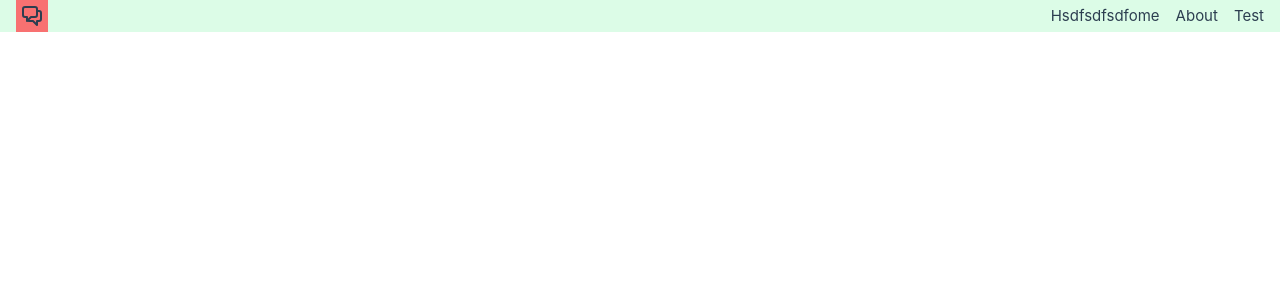
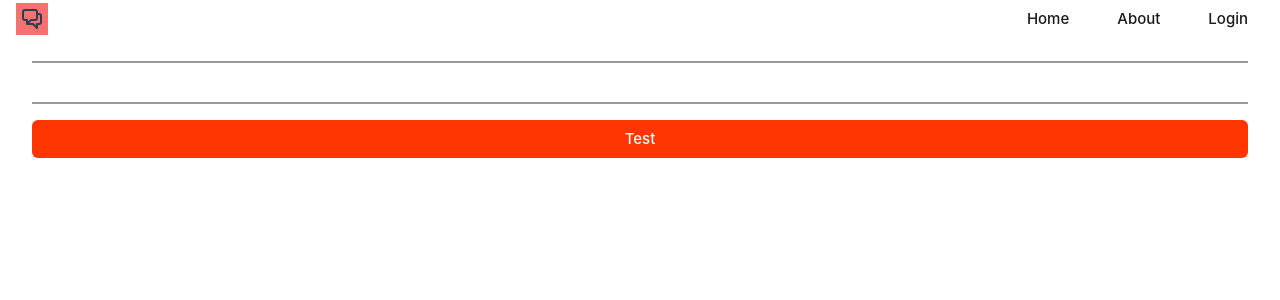
Before and after one commit to Stabien/esgi-challenge-s2, a Vue app in the folder front-admin/: page /login in a window 1280 px wide. Shown: the top 300 px of the page. Built offline with nearby package versions, Linux system fonts and the light colour scheme.

Commit message:
💄 components

```diff
--- a/front-admin/package.json
+++ b/front-admin/package.json
@@ -14,6 +14,9 @@
   },
   "dependencies": {
     "chart.js": "^4.3.0",
+    "class-variance-authority": "^0.7.0",
+    "classnames": "^2.3.2",
+    "tailwind-merge": "^1.14.0",
     "vue": "^3.3.4",
     "vue-chartjs": "^5.2.0",
     "vue-router": "^4.2.2"
--- a/front-admin/src/App.vue
+++ b/front-admin/src/App.vue
@@ -1,6 +1,6 @@
 <script setup>
 import { RouterView } from 'vue-router'
-import Layout from './components/Layout.vue'
+import Layout from '@/components/Layout.vue'
 </script>
 
 <template>
--- a/front-admin/src/components/Layout.vue
+++ b/front-admin/src/components/Layout.vue
@@ -1,18 +1,18 @@
 <script setup>
-import { RouterLink } from 'vue-router'
+// import { RouterLink } from 'vue-router'
 import IconCommunity from './icons/IconCommunity.vue'
-import VueLink from '@/src/components/ui/VueLink'
+import Link from '@/components/ui/Link.vue'
 </script>
 
 <template>
-  <header class="bg-green-100 flex items-center justify-between px-4">
+  <header class="flex items-center justify-between px-4">
     <div class="h-8 w-8 bg-red-400 flex items-center justify-center">
       <IconCommunity />
     </div>
     <nav class="flex gap-4">
-      <VueLink to="/">sdfsdfsdf</VueLink>
-      <RouterLink to="/about">About</RouterLink>
-      <RouterLink to="/test">Test</RouterLink>
+      <Link class="dark:text-gray-200" to="/">Home</Link>
+      <Link class="dark:text-gray-200" to="/about">About</Link>
+      <Link class="dark:text-gray-200" to="/login">Login</Link>
     </nav>
   </header>
 </template>
--- /dev/null
+++ b/front-admin/src/components/ui/Button.vue
@@ -0,0 +1,43 @@
+<script setup>
+import { cva } from 'class-variance-authority'
+import { cn } from '@/utils'
+
+defineProps({ variant: { default: 'default' } })
+
+const size = 'default'
+const buttonVariants = cva(
+  'inline-flex items-center justify-center rounded-md font-medium transition-colors duration-150 disabled:pointer-events-none focus:outline-none disabled:opacity-50 data-[state=open]:bg-slate-100 dark:data-[state=open]:bg-slate-800',
+  // Focus ring if necessary -> "focus:ring-2 focus:ring-slate-400 focus:ring-offset-2 dark:focus:ring-slate-400 dark:focus:ring-offset-slate-900"
+  {
+    variants: {
+      variant: {
+        default:
+          'bg-palette-primary-500 text-white hover:bg-palette-primary-600 dark:bg-palette-primary-400 dark:hover:bg-palette-primary-600 dark:text-white',
+        destructive: 'bg-red-500 text-white hover:bg-red-600 dark:hover:bg-red-600',
+        outline:
+          'bg-transparent text-palette-primary-500 border border-palette-primary-500 hover:bg-palette-primary-50 dark:border-palette-primary-400 dark:text-palette-primary-400 dark:hover:bg-palette-primary-900 dark:hover:text-palette-primary-400',
+        subtle:
+          'bg-palette-gray-100 text-palette-gray-900 hover:bg-palette-gray-200 dark:bg-palette-gray-800 dark:text-palette-gray-300',
+        ghost:
+          'bg-transparent text-palette-primary-500 hover:bg-palette-primary-50 dark:hover:bg-palette-gray-900 dark:text-palette-primary-400 data-[state=open]:bg-transparent dark:data-[state=open]:bg-transparent',
+        link: 'bg-transparent dark:bg-transparent underline-offset-4 hover:underline text-palette-gray-900 dark:text-palette-gray-600 hover:bg-transparent dark:hover:bg-transparent'
+      },
+      size: {
+        default: 'py-2 px-4 text-md',
+        sm: 'h-9 px-2 rounded-md text-sm',
+        lg: 'h-11 px-8 rounded-md text-xl'
+      }
+    },
+    defaultVariants: {
+      variant: 'default',
+      size: 'default'
+    }
+  }
+)
+</script>
+
+<template>
+  <button :class="cn(buttonVariants({ variant, size, className }))">
+    <slot></slot>
+  </button>
+</template>
--- /dev/null
+++ b/front-admin/src/components/ui/Link.vue
@@ -0,0 +1,11 @@
+<script setup>
+import Button from '@/components/ui/Button.vue'
+</script>
+
+<template>
+  <RouterLink>
+    <Button variant="link">
+      <slot></slot>
+    </Button>
+  </RouterLink>
+</template>
--- a/front-admin/src/components/ui/VueLink.vue
+++ /dev/null
@@ -1,9 +0,0 @@
-<script setup>
-const props = defineProps(['foo'])
-
-console.log(props.foo)
-</script>
-
-<template>
-      <RouterLink to="/">Hsdfsdfsdfome</RouterLink>
-</template>
--- a/front-admin/src/index.css
+++ b/front-admin/src/index.css
@@ -3,3 +3,7 @@
 
 @tailwind components;
 @tailwind utilities;
+
+input {
+  @apply bg-transparent border-b-2 border-palette-gray-400;
+}
--- a/front-admin/src/router/index.js
+++ b/front-admin/src/router/index.js
@@ -1,5 +1,4 @@
 import { createRouter, createWebHistory } from 'vue-router'
-import HomeView from '../views/HomeView.vue'
 
 const router = createRouter({
   history: createWebHistory(import.meta.env.BASE_URL),
@@ -7,7 +6,7 @@ const router = createRouter({
     {
       path: '/',
       name: 'home',
-      component: HomeView
+      component: () => import('@/views/HomeView.vue')
     },
     {
       path: '/about',
@@ -16,6 +15,11 @@ const router = createRouter({
       // this generates a separate chunk (About.[hash].js) for this route
       // which is lazy-loaded when the route is visited.
       component: () => import('../views/AboutView.vue')
+    },
+    {
+      path: '/login',
+      name: 'login',
+      component: () => import('@/views/LoginView.vue')
     }
   ]
 })
--- /dev/null
+++ b/front-admin/src/utils/index.js
@@ -0,0 +1,6 @@
+import cx from 'classnames'
+import { twMerge } from 'tailwind-merge'
+
+export const cn = (...inputs) => {
+  return twMerge(cx(inputs))
+}
--- a/front-admin/src/views/HomeView.vue
+++ b/front-admin/src/views/HomeView.vue
@@ -1,5 +1,14 @@
+<script setup>
+import Button from '../components/ui/Button.vue'
+
+const test = () => {
+  console.log('je suis un test')
+}
+</script>
+
 <template>
   <div class="about">
     <h1>This is an Home page</h1>
+    <Button :onClick="test">test</Button>
   </div>
 </template>
--- /dev/null
+++ b/front-admin/src/views/LoginView.vue
@@ -0,0 +1,20 @@
+<script setup>
+import Button from '@/components/ui/Button.vue'
+import { ref } from 'vue'
+
+const email = ref('')
+const pwd = ref('')
+
+const sub = () => {
+  console.log(email)
+  console.log(pwd)
+}
+</script>
+
+<template>
+  <form @submit.prevent="onSubmit" class="flex flex-col gap-4 px-8">
+    <input type="email" v-model="email" />
+    <input type="password" v-model="pwd" />
+    <Button type="submit" @click="sub"> Test</Button>
+  </form>
+</template>
--- a/front-admin/tailwind.config.js
+++ b/front-admin/tailwind.config.js
@@ -3,7 +3,75 @@ module.exports = {
   content: ['./index.html', './src/**/*.{vue,js,ts,jsx,tsx}'],
   darkMode: false, // or 'media' or 'class'
   theme: {
-    extend: {}
+    extend: {
+      colors: {
+        cobalt: { 400: '#6562E4', 500: '#3B37DD' },
+        'soft-black': '#191B1C',
+        'soft-white': '#F2F2F2',
+        'soft-gray': 'var(--small-title)',
+        palette: {
+          'green-light': '#E5FFE5',
+          green: '#07e037',
+          primary: {
+            50: '#ffebe5',
+            100: '#ffd7cc',
+            200: '#ffaf99',
+            300: '#ff8666',
+            400: '#ff5e33',
+            500: '#ff3600',
+            600: '#cc2b00',
+            700: '#992000',
+            800: '#661600',
+            900: '#330b00'
+          },
+          gray: {
+            50: '#fafafa',
+            100: '#e6e6e6',
+            200: '#cccccc',
+            300: '#b3b3b3',
+            400: '#999999',
+            500: '#808080',
+            600: '#666666',
+            700: '#4d4d4d',
+            800: '#333333',
+            900: '#191919'
+          },
+          'input-select': {
+            100: '#f5f5f5',
+            200: '#252525'
+          }
+        }
+      },
+      keyframes: {
+        'slide-in': {
+          '0%': { transform: 'translateX(-20%)', opacity: 0 },
+          '100%': { transform: 'translateX(0)', opacity: 1 }
+        },
+        slideUpAndFade: {
+          '0%': { opacity: 0, transform: 'translateY(2px)' },
+          '100%': { opacity: 1, transform: 'translateY(0)' }
+        },
+        slideRightAndFade: {
+          '0%': { opacity: 0, transform: 'translateX(-2px)' },
+          '100%': { opacity: 1, transform: 'translateX(0)' }
+        },
+        slideDownAndFade: {
+          '0%': { opacity: 0, transform: 'translateY(-2px)' },
+          '100%': { opacity: 1, transform: 'translateY(0)' }
+        },
+        slideLeftAndFade: {
+          '0%': { opacity: 0, transform: 'translateX(2px)' },
+          '100%': { opacity: 1, transform: 'translateX(0)' }
+        }
+      },
+      animation: {
+        'slide-in': 'slide-in .2s ease-out forwards',
+        slideUpAndFade: 'slideUpAndFade 300ms cubic-bezier(0.16, 0, 0.13, 1)',
+        slideDownAndFade: 'slideDownAndFade 300ms cubic-bezier(0.16, 0, 0.13, 1)',
+        slideRightAndFade: 'slideRightAndFade 300ms cubic-bezier(0.16, 0, 0.13, 1)',
+        slideLeftAndFade: 'slideLeftAndFade 300ms cubic-bezier(0.16, 0, 0.13, 1)'
+      }
+    }
   },
   variants: {
     extend: {}
```
Also changed, not shown: front-admin/public/logo_eyes.svg (added), 1 other file (tests, documents, lock files or other folders).
